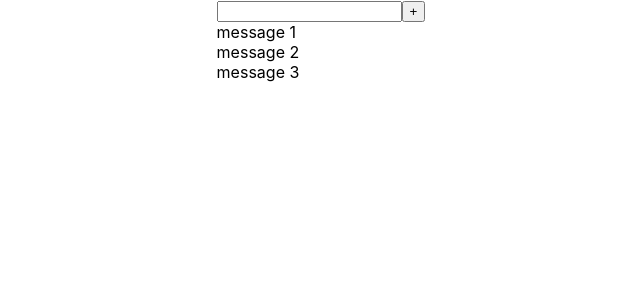
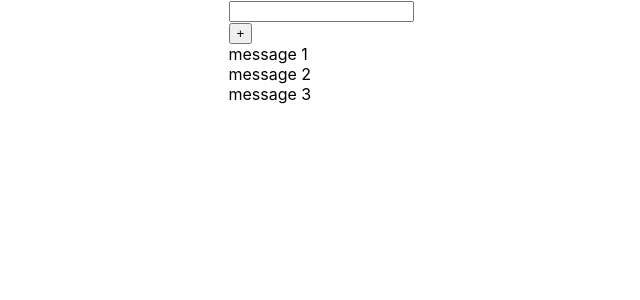
Before and after one commit to SirMissir/React-deep, a React (Create React App) app: page / in a window 1280 px wide. Shown: the top 300 px of the page, without its empty margins (319-959 px from the left). Built offline with nearby package versions, Linux system fonts and the light colour scheme.

Commit message:
feat: sprint 01, MicroTask:Input

```diff
--- /dev/null
+++ b/src/components/MicroTasks/ButtonTaskInput.tsx
@@ -0,0 +1,19 @@
+import React from 'react';
+
+type ButtonPropsType={
+    name: string;
+    CallBack:()=> void;
+}
+
+const ButtonTaskInput = (props:ButtonPropsType) => {
+    const onClickButtonHandler=()=> {
+        props.CallBack()
+    }
+    return (
+        <div>
+           <button onClick={onClickButtonHandler} >{props.name}</button>
+        </div>
+    );
+};
+
+export default ButtonTaskInput;
--- /dev/null
+++ b/src/components/MicroTasks/InputTaskInput.tsx
@@ -0,0 +1,11 @@
+import React from 'react';
+
+const InputTaskInput = () => {
+    return (
+        <div>
+            <input/>
+        </div>
+    );
+};
+
+export default InputTaskInput;
--- a/src/components/MicroTasks/MicroTaskInput.tsx
+++ b/src/components/MicroTasks/MicroTaskInput.tsx
@@ -1,5 +1,7 @@
 import React, {useState} from 'react';
 import {FullInput} from "./FullInput";
+import ButtonTaskInput from "./ButtonTaskInput";
+import InputTaskInput from "./InputTaskInput";
 
 export function MicroTaskInput() {
     let [message, setMessage] = useState([
@@ -14,9 +16,13 @@ export function MicroTaskInput() {
     }
 
 
+    // @ts-ignore
     return (
         <div>
-            <FullInput addMessage={addMessage}/>
+            <InputTaskInput/>
+            <ButtonTaskInput name={'+'} CallBack={()=>{}}/>
+
+            {/*<FullInput addMessage={addMessage}/>*/}
             {message.map((el, index: number) => {
                 return (
                     <div key={index}>{el.message}</div>
```
